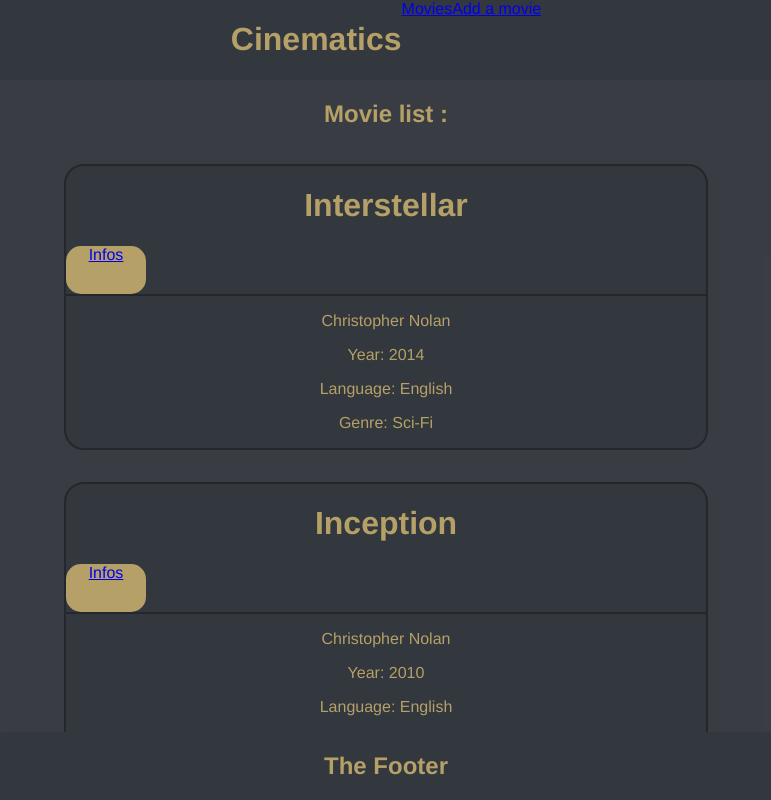
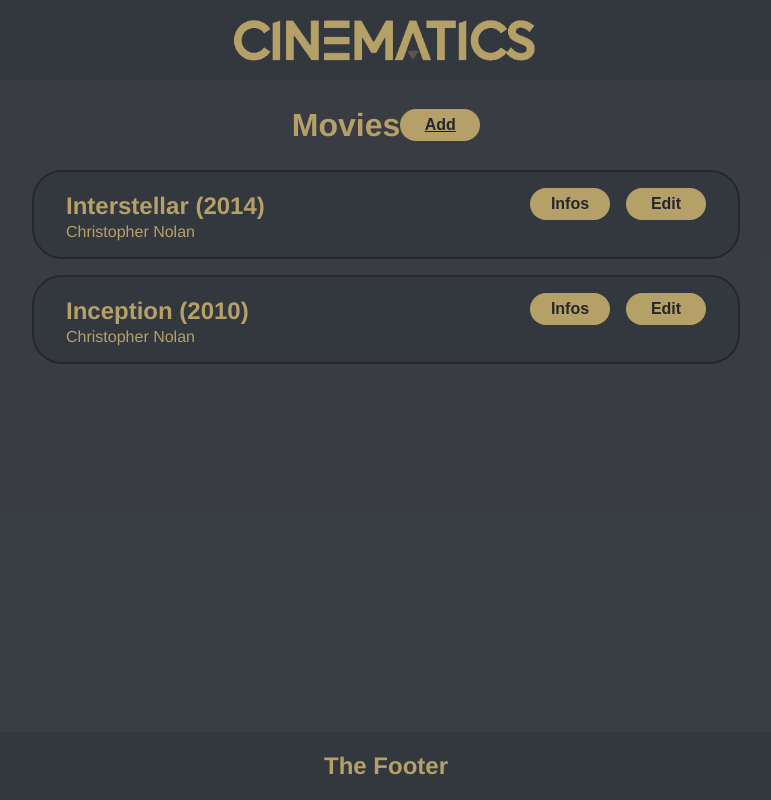
Before and after one commit to ThomasWILHEM/DAWIN-Vue-Movies, a Vue app: page / in a window 1280 px wide. Shown: the whole page, without its empty margins (254-1025 px from the left). Built offline with nearby package versions, Linux system fonts and the light colour scheme.

Commit message:
feat: Add page added + style: Style modification

```diff
--- a/src/App.vue
+++ b/src/App.vue
@@ -46,14 +46,13 @@ export default {
         return {
             movies: this.movies
         }
-    }
+    },
 }
 </script>
 
 <style>
 #app {
     font-family: Avenir, Helvetica, Arial, sans-serif;
-    text-align: center;
     color: #b5a068;
 }
 
--- a/src/components/Elements/MovieItem.vue
+++ b/src/components/Elements/MovieItem.vue
@@ -1,32 +1,30 @@
 <template>
     <div class="card">
-        <div>
-            <h1>{{ movie.title }}</h1>
-            <ButtonBase>
-                <router-link :to="moviePath">Infos</router-link>
-            </ButtonBase>
+        <div class="movieInfos">
+            <h2>{{ movie.title }} ({{movie.year}})</h2>
+            <p>{{movie.director.name}}</p>
         </div>
-        <div class="separator"></div>
-        <div>
-            <p>{{ movie.director.name }}</p>
-            <p>Year: {{ movie.year }}</p>
-            <p>Language: {{ movie.language }}</p>
-            <p>Genre: {{ movie.genre }}</p>
+        <div class="actions">
+            <router-link :to="movieInfosPath">
+                <button>Infos</button>
+            </router-link>
+            <router-link :to="movieEditPath">
+                <button>Edit</button>
+            </router-link>
         </div>
     </div>
 </template>
 
 <script>
-import ButtonBase from "@/components/Base/ButtonBase.vue";
-
 export default {
     name: "MovieItem",
-    components: {ButtonBase},
     props: ['movie'],
     computed: {
-        moviePath() {
-            console.log(this.moviePath);
+        movieInfosPath() {
             return '/movie/' + this.movie.id;
+        },
+        movieEditPath() {
+            return '/movie/' + this.movie.id + '/edit';
         }
     }
 }
@@ -37,17 +35,41 @@ export default {
     background-color: #33373e;
     color: #b5a068;
     width: 50%;
-    border-radius: 20px;
+    border-radius: 30px;
     border: 2px solid #25272d;
-    margin: 1rem 0;
+    margin-bottom: 1rem;
+    display: flex;
 }
 
-.separator {
-    border-bottom: 2px solid #25272d;
+.actions button{
+    background-color: #b5a068;
+    border: none;
+    color: #25272d;
+    width: 5rem;
+    height: 2rem;
+    border-radius: 30px;
+    font-weight: bolder;
+    font-size: medium;
+    margin-left: 1rem;
+    margin-top: 1rem;
 }
 
-router-link {
-    color: #25272d;
-    text-decoration: none;
+.actions button:hover{
+    background-color: #97885e;
 }
+
+.card{
+    display: flex;
+    justify-content: space-between;
+    padding: 0 2rem;
+}
+
+.movieInfos h2{
+    margin-bottom: 0;
+}
+
+.movieInfos p {
+    margin-top: 0.2rem;
+}
+
 </style>
--- a/src/components/Pages/AddMovie.vue
+++ b/src/components/Pages/AddMovie.vue
@@ -1,13 +1,148 @@
 <template>
     <h2>Add a movie</h2>
+    <div class="addMovie">
+        <form>
+            <div id="movieImage">
+                <div id="image">
+                    <img :src="imageUrl"/>
+                </div>
+                <button class="actions" @click.prevent="openFileDialog">
+                    Add an image
+                </button>
+            </div>
+            <div id="fields">
+                <input v-model="createdMovie.title" placeholder="Title" type="text">
+                <input v-model="createdMovie.year" placeholder="Year" type="number">
+                <input v-model="createdMovie.language" placeholder="Language" type="text">
+                <input v-model="createdMovie.director" placeholder="Director" type="text">
+                <input v-model="createdMovie.genre" placeholder="Genre" type="text">
+                <button class="actions" @click.prevent="addMovie">
+                    Add
+                </button>
+            </div>
+        </form>
+    </div>
 </template>
 
 <script>
 export default {
-    name: "AddMovie"
+    name: "AddMovie",
+    inject: ['movies'],
+    data() {
+        return {
+            createdMovie: {
+                title: '',
+                year: '',
+                language: '',
+                director: '',
+                genre: ''
+            },
+            imageUrl: ''
+        }
+    },
+    methods: {
+        addMovie() {
+            console.log(this.movies);
+        },
+        openFileDialog() {
+            const input = document.createElement('input')
+            input.type = 'file'
+            input.accept = 'image/*'
+            input.onchange = this.handleImageUpload
+            input.click()
+        },
+        handleImageUpload(event) {
+            const file = event.target.files[0]
+            const reader = new FileReader()
+            reader.readAsDataURL(file)
+            reader.onload = () => {
+                this.imageUrl = reader.result
+            }
+        }
+    }
 }
 </script>
 
 <style scoped>
+h2 {
+    font-weight: bolder;
+    font-size: xx-large;
+    text-align: center;
+}
 
+#fields {
+    display: flex;
+    flex-direction: column;
+    align-items: center;
+    width: 60%;
+    justify-content: center;
+}
+
+#fields input {
+    background-color: #33373e;
+    color: #b5a068;
+    width: 70%;
+    margin: 1rem 0;
+    height: 2rem;
+    border-radius: 30px;
+    padding: 0 1rem;
+}
+
+#fields input::placeholder {
+    color: #5d594c;
+}
+
+.addMovie {
+    width: 80%;
+    height: 30rem;
+    background-color: #33373e;
+    margin: auto;
+    border: 2px solid #25272d;
+    border-radius: 30px;
+}
+
+#movieImage {
+    width: 40%;
+    height: 100%;
+    display: flex;
+    flex-direction: column;
+    align-items: center;
+    justify-content: center;
+}
+
+form {
+    height: 100%;
+    display: flex;
+    flex-direction: row;
+}
+
+#image {
+    background-color: #33373e;
+    border: 2px solid #25272d;
+    height: 22rem;
+    border-radius: 30px;
+    width: 70%;
+}
+
+img {
+    width: 100%;
+    height: 100%;
+    border-radius: 30px;
+}
+
+button.actions {
+    background-color: #b5a068;
+    border: none;
+    color: #25272d;
+    width: 10rem;
+    height: 2rem;
+    border-radius: 30px;
+    font-weight: bolder;
+    font-size: medium;
+    margin-top: 2rem;
+}
+
+button.actions:hover {
+    background-color: #97885e;
+}
 </style>
--- a/src/components/Pages/MovieList.vue
+++ b/src/components/Pages/MovieList.vue
@@ -1,5 +1,12 @@
 <template>
-    <h2>Movie list :</h2>
+    <div id="title">
+        <h2>Movies</h2>
+        <div class="actions">
+            <router-link class="center-link" to="/add">
+                <button>Add</button>
+            </router-link>
+        </div>
+    </div>
     <div id="movieList">
         <MovieItem v-for="movie in movies" :key="movie.id" :movie="movie"></MovieItem>
     </div>
@@ -22,4 +29,50 @@ export default {
     align-items: center;
     flex-direction: column;
 }
+
+h2 {
+    font-weight: bolder;
+    font-size: xx-large;
+    text-align: center;
+}
+
+#title {
+    display: flex;
+    width: 100%;
+    align-items: center;
+    justify-content: center;
+}
+
+button {
+    background-color: #b5a068;
+    border: none;
+    color: #25272d;
+    width: 5rem;
+    height: 2rem;
+    border-radius: 30px;
+    font-weight: bolder;
+    font-size: medium;
+    margin-left: 1rem;
+    margin-top: 1rem;
+}
+
+button:hover {
+    background-color: #97885e;
+}
+
+.actions {
+    display: flex;
+
+}
+
+.center-link {
+    display: flex;
+    justify-content: center;
+    align-items: center;
+}
+
+.center-link button {
+    margin: auto;
+}
+
 </style>
--- a/src/components/UI/TheHeader.vue
+++ b/src/components/UI/TheHeader.vue
@@ -1,10 +1,6 @@
 <template>
     <div id="header">
-        <h1>Cinematics</h1>
-        <div>
-            <router-link to="/">Movies</router-link>
-            <router-link to="/add">Add a movie</router-link>
-        </div>
+        <img src="../../assets/logo-cinematics.png">
     </div>
 </template>
 
@@ -23,5 +19,11 @@ export default {
     text-align: center;
     display: flex;
     justify-content: center;
+    align-items: center;
+}
+
+img{
+    width: 20rem;
+    height: fit-content;
 }
 </style>
```
Also changed, not shown: src/assets/logo-cinematics.png (added).
